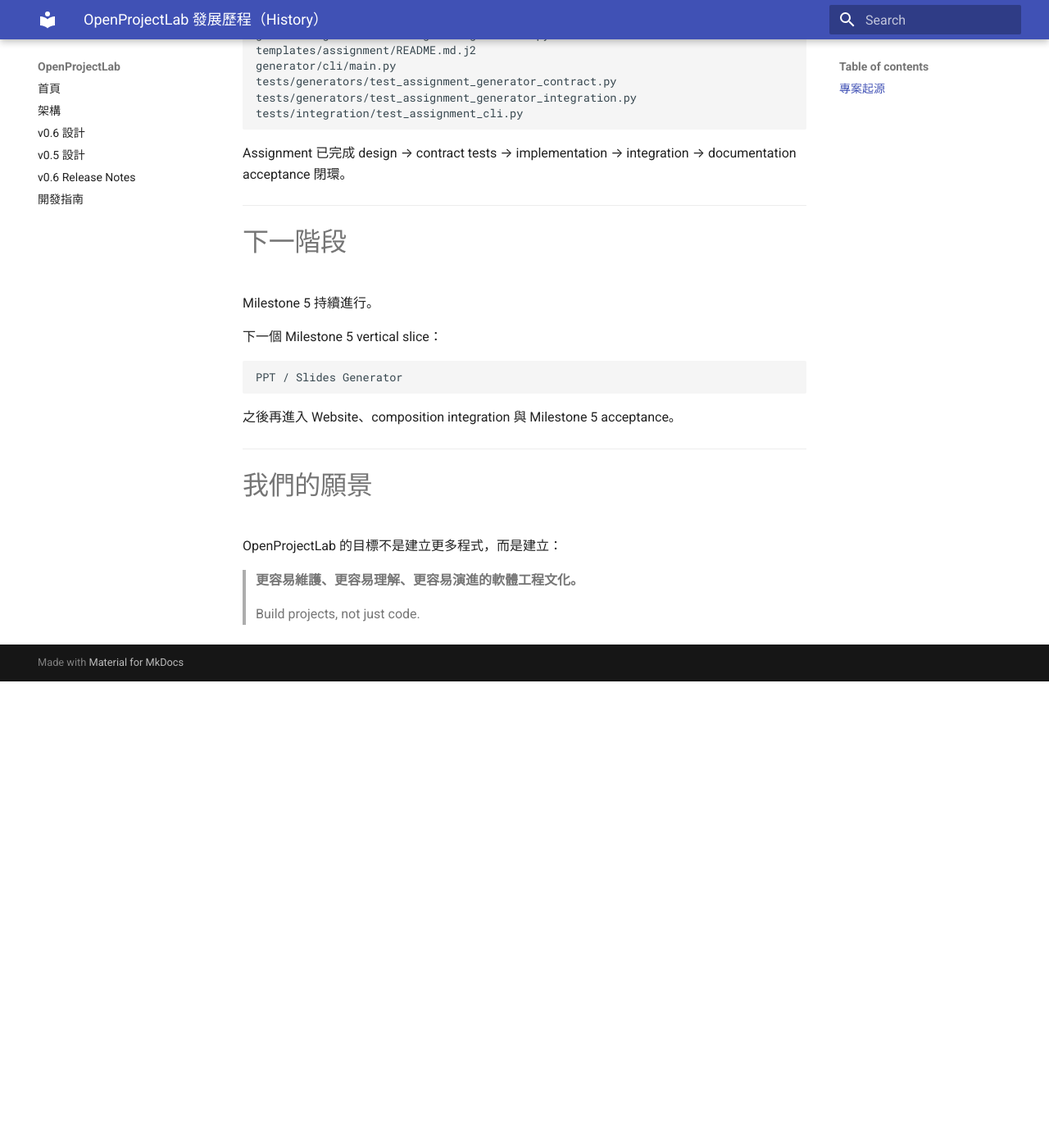
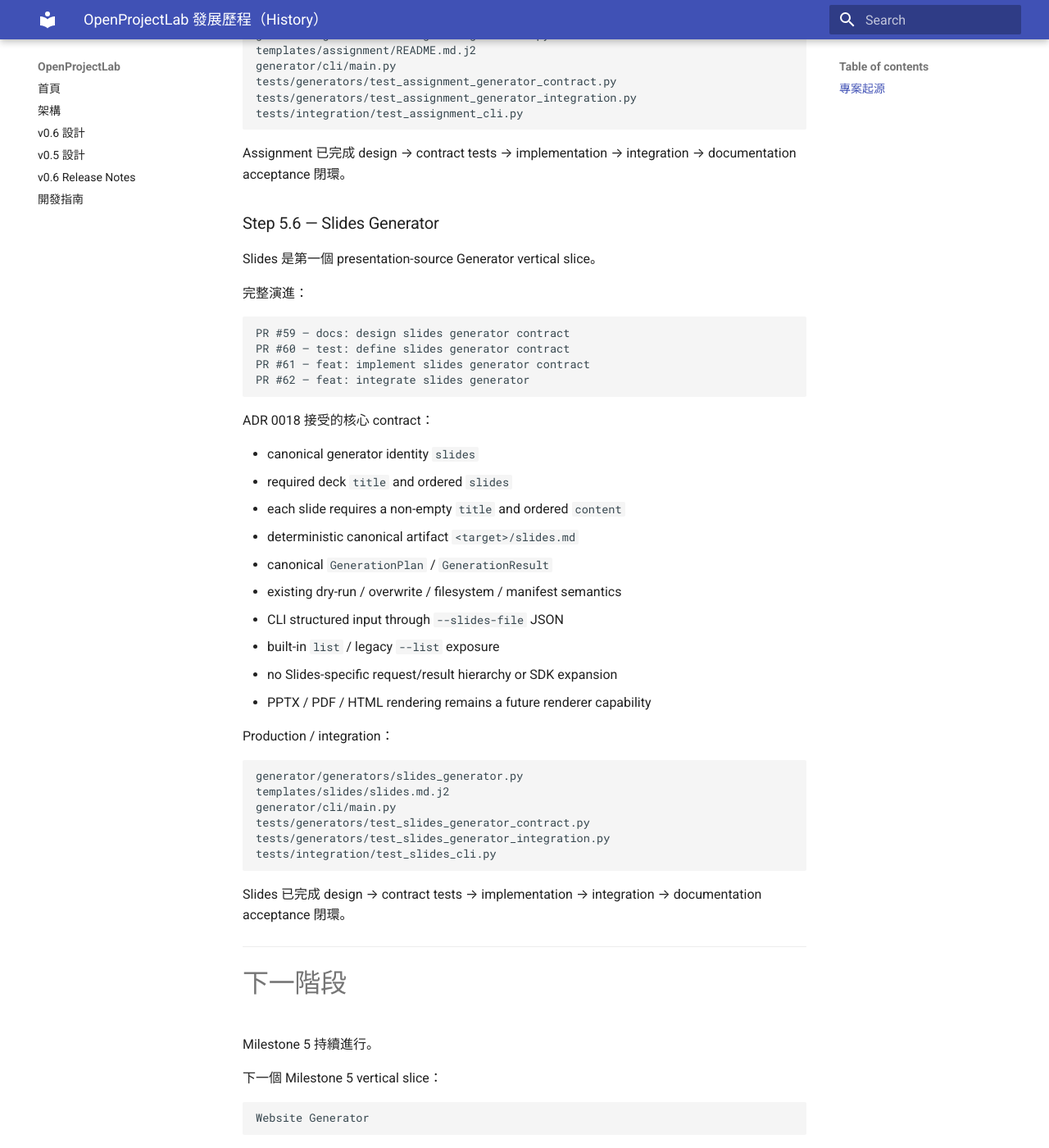
Before and after one commit to khwang1964/OpenProjectLab, an MkDocs documentation site: the page built from docs/HISTORY.md, in a window 1280 px wide and 1400 px high, scrolled down 5053 px. Shown: the whole window at 82% size. Built offline with MkDocs 1.6.1 and Material for MkDocs 9.7.7, drawn with Linux system fonts in a browser that asks for light colours; before the commit the page ends 5884 px from its top, so only the background shows below that; some of the changed text lies outside the part shown.

Commit message:
docs: accept slides generator contract (#63)

````diff
--- a/docs/HISTORY.md
+++ b/docs/HISTORY.md
@@ -229,6 +229,48 @@
 Assignment 已完成 design → contract tests → implementation → integration →
 documentation acceptance 閉環。
 
+
+### Step 5.6 — Slides Generator
+
+Slides 是第一個 presentation-source Generator vertical slice。
+
+完整演進：
+
+```text
+PR #59 — docs: design slides generator contract
+PR #60 — test: define slides generator contract
+PR #61 — feat: implement slides generator contract
+PR #62 — feat: integrate slides generator
+```
+
+ADR 0018 接受的核心 contract：
+
+- canonical generator identity `slides`
+- required deck `title` and ordered `slides`
+- each slide requires a non-empty `title` and ordered `content`
+- deterministic canonical artifact `<target>/slides.md`
+- canonical `GenerationPlan` / `GenerationResult`
+- existing dry-run / overwrite / filesystem / manifest semantics
+- CLI structured input through `--slides-file` JSON
+- built-in `list` / legacy `--list` exposure
+- no Slides-specific request/result hierarchy or SDK expansion
+- PPTX / PDF / HTML rendering remains a future renderer capability
+
+Production / integration：
+
+```text
+generator/generators/slides_generator.py
+templates/slides/slides.md.j2
+generator/cli/main.py
+tests/generators/test_slides_generator_contract.py
+tests/generators/test_slides_generator_integration.py
+tests/integration/test_slides_cli.py
+```
+
+Slides 已完成 design → contract tests → implementation → integration →
+documentation acceptance 閉環。
+
+
 ------------------------------------------------------------------------
 
 # 下一階段
@@ -238,11 +280,11 @@
 下一個 Milestone 5 vertical slice：
 
 ```text
-PPT / Slides Generator
+Website Generator
 ```
 
-之後再進入 Website、composition integration 與
-Milestone 5 acceptance。
+Slides Generator 已完成；PPTX / PDF / HTML 保留為未來 renderer capability。
+之後再進入 composition integration 與 Milestone 5 acceptance。
 
 ------------------------------------------------------------------------
 
````
Also changed, not shown: CHANGELOG.md (+24 -0 lines), docs/adr/0018-slides-generator-contract.md (+1 -1 lines), docs/adr/README.md (+1 -1 lines), docs/architecture/open-courseware-platform.md (+21 -15 lines), docs/roadmap.md (+28 -3 lines).
